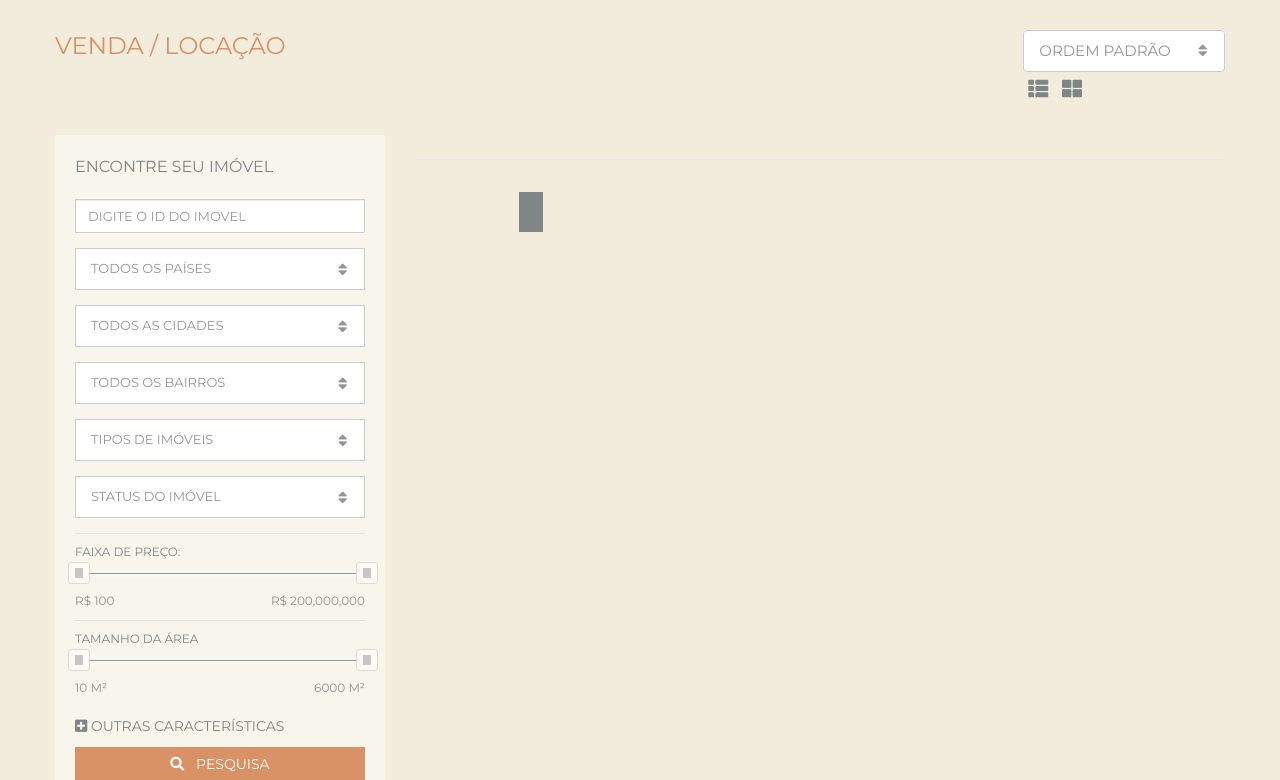
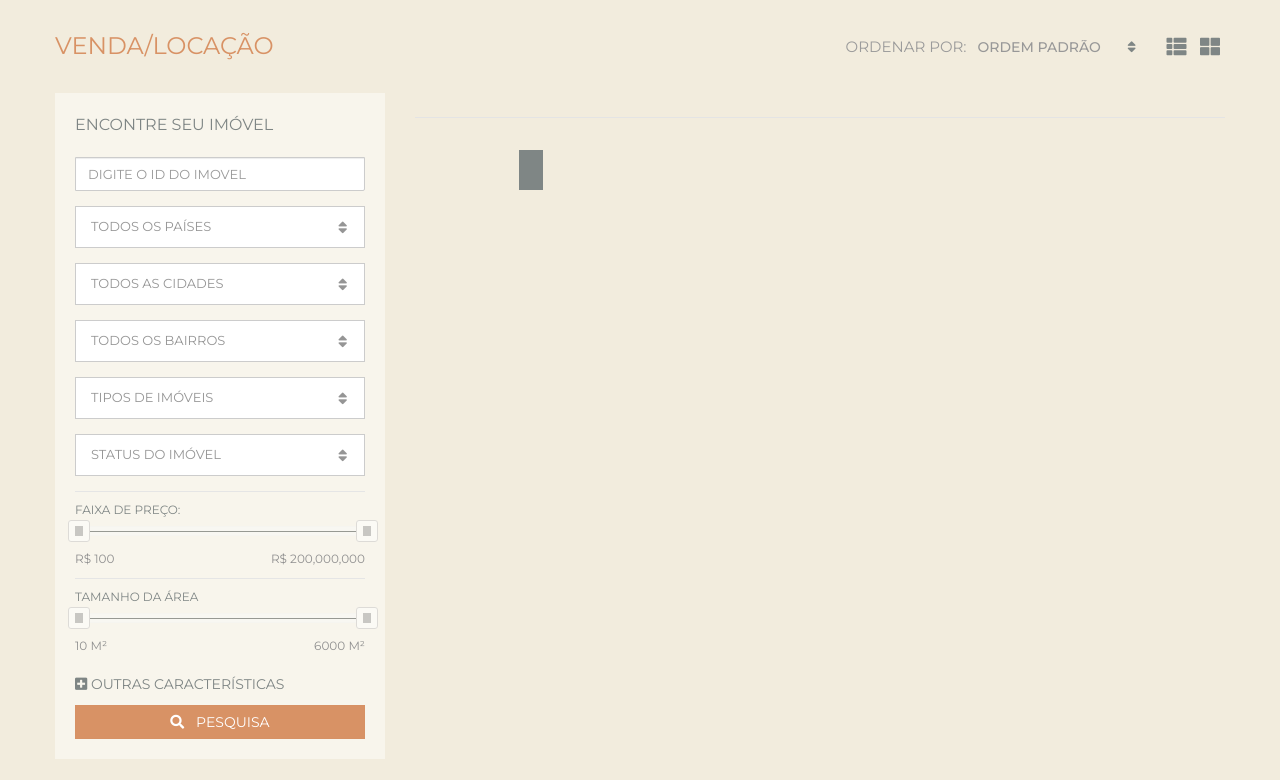
Before and after one commit to fabioferre/vistasoftApi, a PHP site: the page made by view/vendalocacao.php in a window 1280 px wide. Shown: the part 186-966 px from the top of the page. Run offline with PHP 8.4, Linux system fonts and the light colour scheme; the template is opened without the code that fills it, so the values that code supplies are empty; some libraries are stand-ins or nearby versions; grey boxes are pictures that could not be loaded.

Commit message:
ordenação

```diff
--- a/view/buscaResult.php
+++ b/view/buscaResult.php
@@ -24,12 +24,11 @@
                      <div class="page-title-left">
                         <h2>Resultados</h2>
                      </div>
-
                      <div class="page-title-right">
                         <div class="view">
                            <form class="sort-tab table-cell" method="post" id="order">
                               Ordenar por:
-                             <select id="sort_properties" class="selectpicker bs-select-hidden"  name="order">
+                               <select id="sort_properties" class="selectpicker bs-select-hidden"  name="order">
                                  <option value="DataCadastro-desc" <?=$imoveis->selected('orderBy','DataCadastro-desc') ?>>
                                     Ordem padrão
                                  </option>
@@ -61,7 +60,6 @@
                            </div>
                         </div>
                      </div>
-
                   </div>
                </div>
             </div>
--- a/view/venda.php
+++ b/view/venda.php
@@ -26,7 +26,7 @@
                         <div class="view">
                            <form class="sort-tab table-cell" method="post" id="order">
                               Ordenar por:
-                             <select id="sort_properties" class="selectpicker bs-select-hidden"  name="order">
+                               <select id="sort_properties" class="selectpicker bs-select-hidden"  name="order">
                                  <option value="DataCadastro-desc" <?=$imoveis->selected('orderBy','DataCadastro-desc') ?>>
                                     Ordem padrão
                                  </option>
@@ -61,7 +61,6 @@
                   </div>
                </div>
             </div>
-
             <div class="row">
                <div class="col-lg-8 col-md-8 col-sm-12 col-xs-12 list-grid-area container-contentbar">
 
--- a/view/vendalocacao.php
+++ b/view/vendalocacao.php
@@ -15,16 +15,17 @@
 
       <div id="section-body" class="">
          <div class="container">
-            <div class="page-title breadcrumb-top">
+           <div class="page-title breadcrumb-top">
                <div class="row">
                   <div class="col-sm-12">
                      <div class="page-title-left">
-                        <h2>Venda / Locação </h2>
+                        <h2>Venda/Locação</h2>
                      </div>
-
                      <div class="page-title-right">
                         <div class="view">
-                           <select id="sort_properties" class="selectpicker bs-select-hidden"  name="order">
+                           <form class="sort-tab table-cell" method="post" id="order">
+                              Ordenar por:
+                               <select id="sort_properties" class="selectpicker bs-select-hidden"  name="order">
                                  <option value="DataCadastro-desc" <?=$imoveis->selected('orderBy','DataCadastro-desc') ?>>
                                     Ordem padrão
                                  </option>
@@ -56,7 +57,6 @@
                            </div>
                         </div>
                      </div>
-
                   </div>
                </div>
             </div>
```
